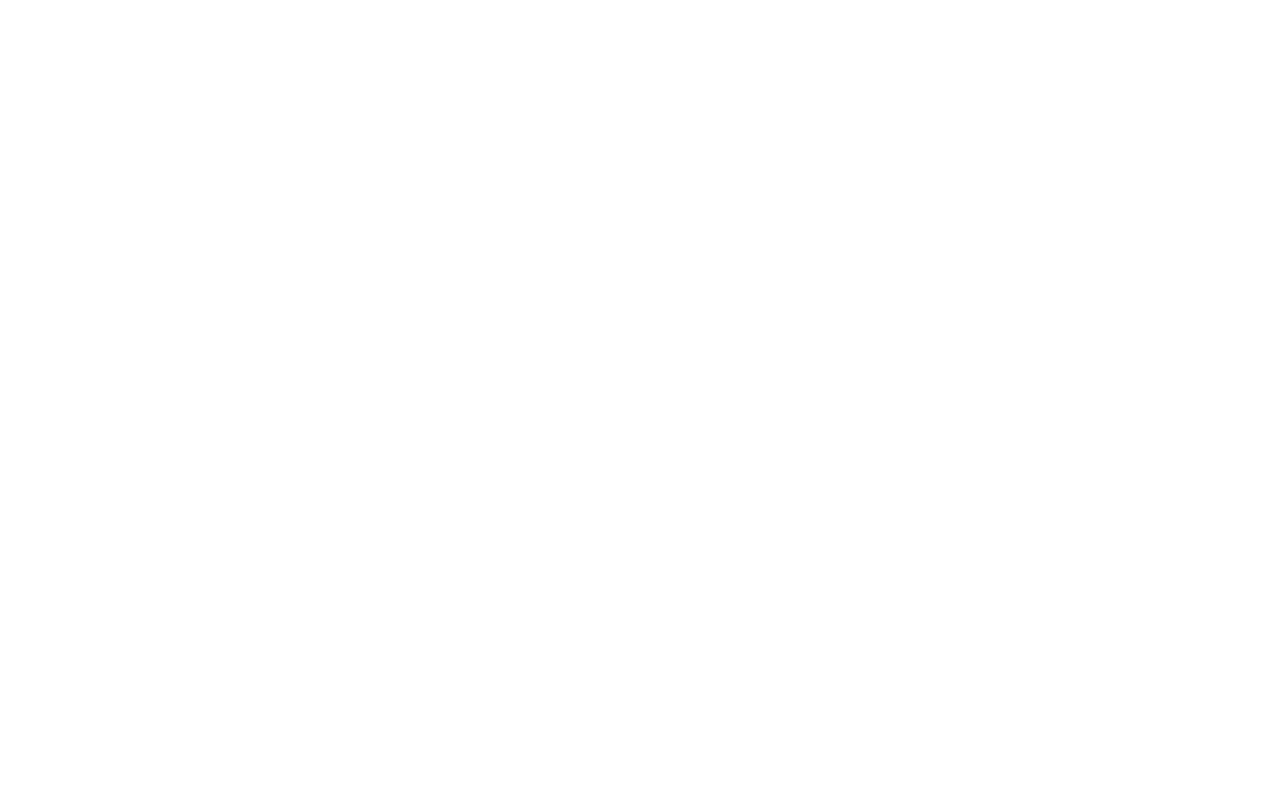
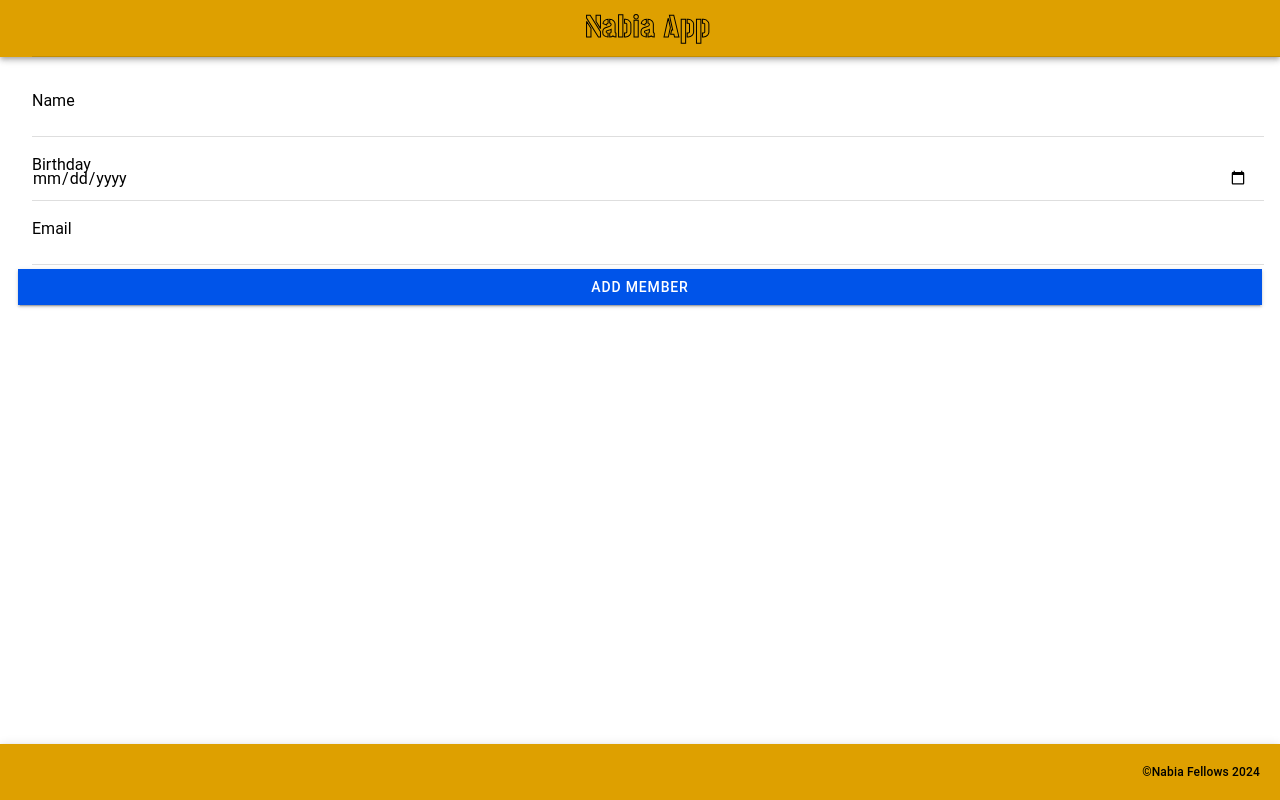
Before and after one commit to elijahbigk77/Nabia-App, a React (Vite) app: page /add-member in a window 1280 px wide. Built offline with nearby package versions, Linux system fonts and the light colour scheme; the HTML template or start-up script is replaced by a standard one.

Commit message:
Added AddMember and MemberList. Need to connect it to Firebase

```diff
--- a/src/App.tsx
+++ b/src/App.tsx
@@ -35,6 +35,8 @@
 /* Theme variables */
 import './theme/variables.css';
 import Dashboard from './pages/Dashboard';
+import AddMember from './pages/AddMember';
+import MemberList from './pages/MemberList';
 
 setupIonicReact();
 
@@ -57,6 +59,12 @@
         <Route exact path="/dashboard">
           <Dashboard />
         </Route>
+        <Route exact path="/add-member">
+          <AddMember />
+        </Route>
+        <Route exact path="/member-list">
+          <MemberList />
+        </Route>
       </IonRouterOutlet>
     </IonReactRouter>
   </IonApp>
--- a/src/firebaseConfig.ts
+++ b/src/firebaseConfig.ts
@@ -1,6 +1,7 @@
 import { initializeApp } from 'firebase/app';
 import { getAuth, signInWithEmailAndPassword, createUserWithEmailAndPassword } from 'firebase/auth';
 import { toast } from './toast';
+import { getFirestore } from "firebase/firestore";
 
 const firebaseConfig = {
     apiKey: "AIzaSyDtBx6-QJY7n8YwO62mQLqd9oNj0IFOym0",
@@ -15,8 +16,14 @@
 // Initialize Firebase
 const app = initializeApp(firebaseConfig);
 
+export function getCurrentUser() {
+    return auth.currentUser
+}
+
 // Initialize Firebase Authentication and get a reference to the service
 const auth = getAuth(app);
+
+const db = getFirestore(app);
 
 export async function loginUser(username: string, password: string) {
     const email = convertToEmail(username);
@@ -53,3 +60,5 @@
     }
     return username;
 }
+
+export {db, auth};
--- /dev/null
+++ b/src/pages/AddMember.tsx
@@ -0,0 +1,52 @@
+import React, { useState } from 'react';
+import { IonPage, IonHeader, IonToolbar, IonTitle, IonContent, IonItem, IonLabel, IonInput, IonButton } from '@ionic/react';
+import { useHistory } from 'react-router-dom';
+import MainHeader from '../components/MainHeader';
+import MainFooter from '../components/MainFooter';
+
+const AddMember: React.FC = () => {
+  const [members, setMembers] = useState<Member[]>([]); // State to hold members
+  const [name, setName] = useState<string>('');
+  const [birthday, setBirthday] = useState<string>('');
+  const [email, setEmail] = useState<string>('');
+  const history = useHistory();
+
+  const handleAddMember = () => {
+    const newMember = { name, birthday, email };
+    setMembers([...members, newMember]); // Add new member to state
+    history.push({
+      pathname: '/member-list',
+      state: { members: [...members, newMember] } // Pass members array to MemberList
+    });
+  };
+
+  return (
+    <IonPage>
+      <MainHeader />
+      <IonContent className="ion-padding">
+        <IonItem>
+          <IonLabel position="floating">Name</IonLabel>
+          <IonInput value={name} onIonChange={e => setName(e.detail.value!)} />
+        </IonItem>
+        <IonItem>
+          <IonLabel position="floating">Birthday</IonLabel>
+          <IonInput type="date" value={birthday} onIonChange={e => setBirthday(e.detail.value!)} />
+        </IonItem>
+        <IonItem>
+          <IonLabel position="floating">Email</IonLabel>
+          <IonInput type="email" value={email} onIonChange={e => setEmail(e.detail.value!)} />
+        </IonItem>
+        <IonButton expand="full" onClick={handleAddMember}>Add Member</IonButton>
+      </IonContent>
+      <MainFooter />
+    </IonPage>
+  );
+};
+
+export default AddMember;
+
+interface Member {
+  name: string;
+  birthday: string;
+  email: string;
+}
--- a/src/pages/Dashboard.css
+++ b/src/pages/Dashboard.css
@@ -0,0 +1,6 @@
+.welcome-message{
+    position: absolute;
+    left: 50%;
+    top: 50%;
+    transform: translate(-50%, -50%);
+}
--- a/src/pages/Dashboard.tsx
+++ b/src/pages/Dashboard.tsx
@@ -1,6 +1,6 @@
 import React from 'react';
-import { IonPage, IonHeader, IonToolbar, IonTitle, IonContent } from '@ionic/react';
-import { useLocation } from 'react-router-dom';
+import { IonPage, IonHeader, IonToolbar, IonTitle, IonContent, IonButton } from '@ionic/react';
+import { useLocation, useHistory } from 'react-router-dom';
 import MainHeader from '../components/MainHeader';
 import MainFooter from '../components/MainFooter';
 
@@ -10,15 +10,22 @@
 
 const Dashboard: React.FC = () => {
   const location = useLocation<{
-      username: string; state: LocationState
-}>();
+    username: string;
+    state: LocationState;
+  }>();
+  const history = useHistory();
   const username = location.state?.username || 'Guest';
+
+  const navigateToAddMember = () => {
+    history.push('/add-member');
+  };
 
   return (
     <IonPage>
       <MainHeader />
       <IonContent fullscreen className='ion-padding' color='background'>
         <p className='welcome-text'>Hello {username}, Welcome to the Nabia App</p>
+        <IonButton onClick={navigateToAddMember}>Add Member</IonButton>
       </IonContent>
       <MainFooter />
     </IonPage>
--- /dev/null
+++ b/src/pages/MemberList.tsx
@@ -0,0 +1,38 @@
+import React from 'react';
+import { IonPage, IonHeader, IonToolbar, IonTitle, IonContent, IonList, IonItem, IonLabel } from '@ionic/react';
+import { useLocation } from 'react-router-dom';
+import MainHeader from '../components/MainHeader';
+import MainFooter from '../components/MainFooter';
+
+const MemberList: React.FC = () => {
+  const location = useLocation<{ members: Member[] }>();
+  const members = location.state?.members || []; // Retrieve members from location state
+
+  return (
+    <IonPage>
+      <MainHeader />
+      <IonContent className="ion-padding">
+        <IonList>
+          {members.map((member, index) => (
+            <IonItem key={index}>
+              <IonLabel>
+                <h2>{member.name}</h2>
+                <p>Birthday: {member.birthday}</p>
+                <p>Email: {member.email}</p>
+              </IonLabel>
+            </IonItem>
+          ))}
+        </IonList>
+      </IonContent>
+      <MainFooter />
+    </IonPage>
+  );
+};
+
+export default MemberList;
+
+interface Member {
+  name: string;
+  birthday: string;
+  email: string;
+}
```
Also changed, not shown: 2 other files (tests, documents, lock files or other folders).
